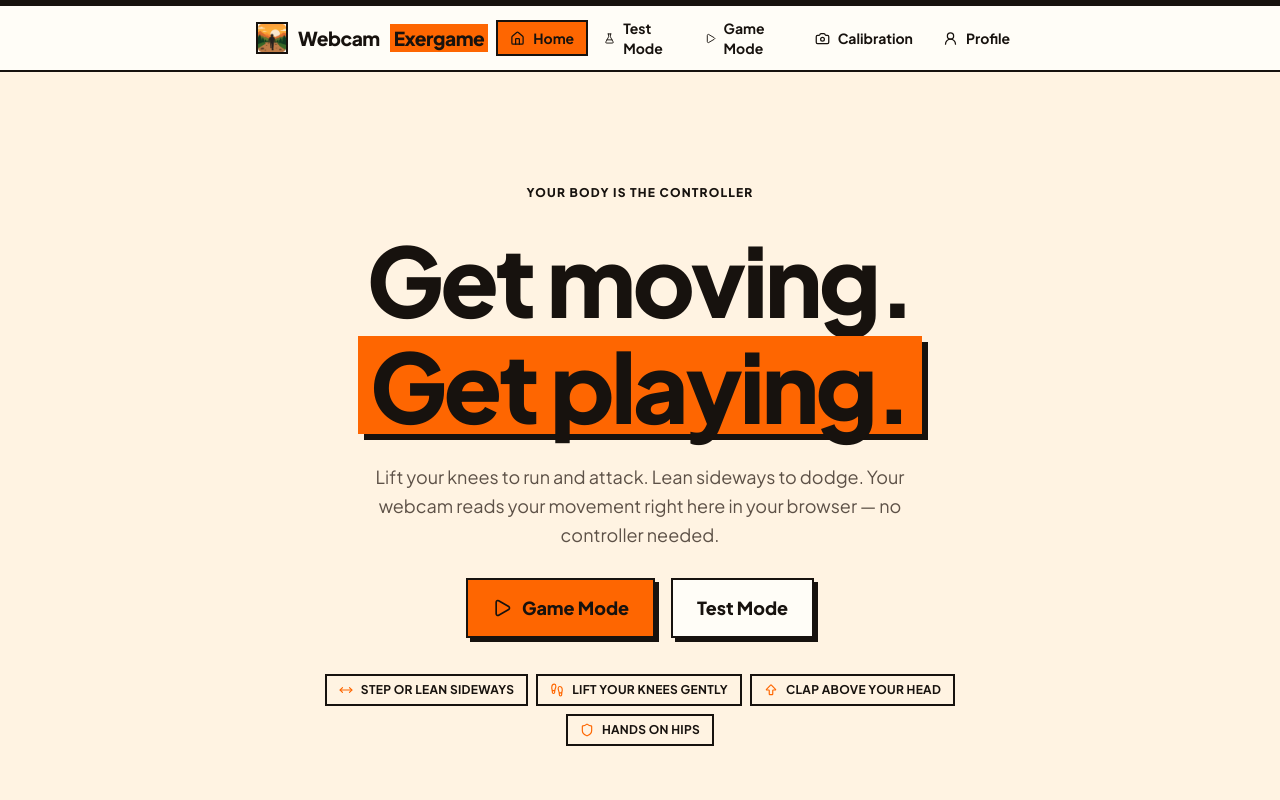
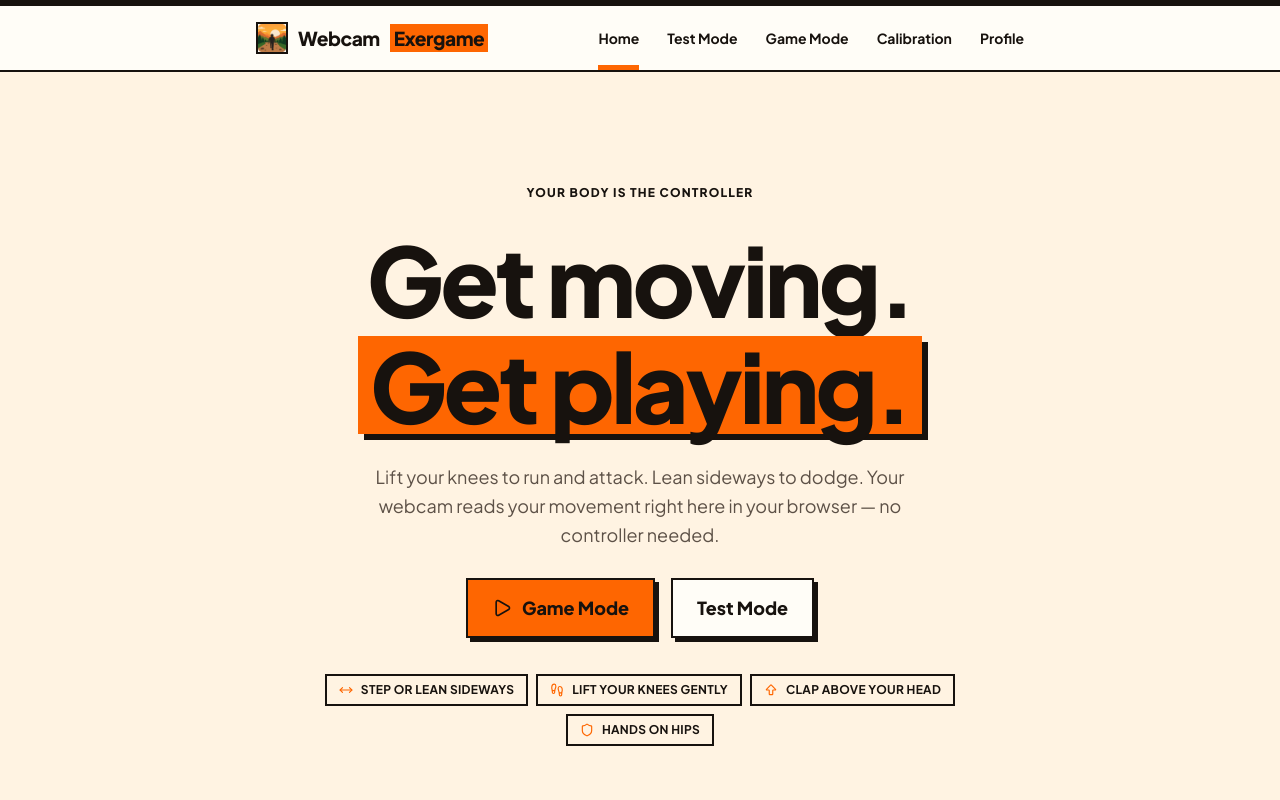
Before and after one commit to Jagaradoz/project-game, a Next.js app: page / in a window 1280 px wide. Shown: the top 800 px of the page. Built offline with nearby package versions, Linux system fonts and the light colour scheme.

Commit message:
refactor(layout): simplify SiteHeader and nav links structure (v2.31.8-alpha.0)

```diff
--- a/package.json
+++ b/package.json
@@ -1,6 +1,6 @@
 {
   "name": "webcam-exercise-game",
-  "version": "2.31.7-alpha.0",
+  "version": "2.31.8-alpha.0",
   "private": true,
   "description": "Webcam-based exercise game website - pose-driven exergame (Next.js frontend)",
   "scripts": {
--- a/src/components/layout/SiteHeader.tsx
+++ b/src/components/layout/SiteHeader.tsx
@@ -6,15 +6,9 @@ import { Menu, X } from 'lucide-react';
 import { useEffect, useRef, useState } from 'react';
 import { SHELL_GUTTER, SHELL_WIDTH } from '@/components/layout/container';
 import { Wordmark } from '@/components/layout/Wordmark';
-import { GAME_NAV, STUDY_NAV, type NavLink, type NavVariant } from '@/components/layout/nav';
+import { NAV_LINKS, type NavLink } from '@/components/layout/nav';
 
-interface SiteHeaderProps {
-  variant?: NavVariant;
-  hasCta?: boolean;
-}
-
-export function SiteHeader({ variant = 'game' }: SiteHeaderProps) {
-  const links = variant === 'study' ? STUDY_NAV : GAME_NAV;
+export function SiteHeader() {
   const pathname = usePathname();
   const [openedAtPath, setOpenedAtPath] = useState<string | null>(null);
   const isMenuOpen = openedAtPath === pathname;
@@ -56,8 +50,8 @@ export function SiteHeader({ variant = 'game' }: SiteHeaderProps) {
     <header className="sticky top-0 z-30 border-t-[6px] border-b-2 border-ink bg-surface">
       <div className={`mx-auto flex h-16 ${SHELL_WIDTH.wide} items-center gap-2 ${SHELL_GUTTER}`}>
         <Wordmark priority />
-        <nav aria-label="Main" className="ml-auto hidden items-center gap-0.5 lg:flex">
-          {links.map((link) => <NavItem key={link.href} link={link} pathname={pathname} />)}
+        <nav aria-label="Main" className="ml-auto hidden h-full items-stretch gap-7 lg:flex">
+          {NAV_LINKS.map((link) => <NavItem key={link.href} link={link} pathname={pathname} />)}
         </nav>
         <button ref={triggerRef} type="button"
           onClick={() => setOpenedAtPath((current) => current === pathname ? null : pathname)}
@@ -70,7 +64,7 @@ export function SiteHeader({ variant = 'game' }: SiteHeaderProps) {
       {isMenuOpen && (
         <div id="mobile-nav" ref={panelRef} className="border-t-2 border-ink bg-surface lg:hidden">
           <nav aria-label="Main" className={`mx-auto flex ${SHELL_WIDTH.wide} flex-col p-3 sm:px-6`}>
-            {links.map((link) => <NavItem key={link.href} link={link} pathname={pathname} isStacked />)}
+            {NAV_LINKS.map((link) => <NavItem key={link.href} link={link} pathname={pathname} isStacked />)}
           </nav>
         </div>
       )}
@@ -80,11 +74,13 @@ export function SiteHeader({ variant = 'game' }: SiteHeaderProps) {
 
 function NavItem({ link, pathname, isStacked }: { link: NavLink; pathname: string; isStacked?: boolean }) {
   const isActive = link.href === '/' ? pathname === '/' : pathname.startsWith(link.href);
-  const Icon = link.icon;
+  const stateClass = isStacked
+    ? (isActive ? 'border-ink bg-primary' : 'border-transparent hover:border-ink hover:bg-elevated')
+    : (isActive ? 'border-b-primary' : 'border-b-transparent hover:border-b-primary-soft');
   return (
     <Link href={link.href} aria-current={isActive ? 'page' : undefined}
-      className={`flex items-center gap-2 rounded-none border-2 font-bold transition-colors ${isStacked ? 'min-h-12 px-3 py-3 text-base' : 'px-3 py-1.5 text-sm'} ${isActive ? 'border-ink bg-primary text-ink' : 'border-transparent text-ink hover:border-ink hover:bg-elevated'}`}>
-      <Icon aria-hidden size={isStacked ? 18 : 15} />{link.label}
+      className={`flex items-center whitespace-nowrap font-bold text-ink transition-colors ${isStacked ? 'min-h-12 border-2 px-3 py-3 text-base' : 'border-b-[5px] pt-[5px] text-sm'} ${stateClass}`}>
+      {link.label}
     </Link>
   );
 }
--- a/src/components/layout/nav.ts
+++ b/src/components/layout/nav.ts
@@ -1,14 +1,10 @@
-import { Camera, FlaskConical, Home, Play, UserRound, type LucideIcon } from 'lucide-react';
+export interface NavLink { href: string; label: string; }
 
-export type NavVariant = 'game' | 'study';
-export interface NavLink { href: string; label: string; icon: LucideIcon; }
-
-/** All retained pages share the same visit-only navigation. */
-export const GAME_NAV: readonly NavLink[] = [
-  { href: '/', label: 'Home', icon: Home },
-  { href: '/test', label: 'Test Mode', icon: FlaskConical },
-  { href: '/play', label: 'Game Mode', icon: Play },
-  { href: '/calibrate', label: 'Calibration', icon: Camera },
-  { href: '/profile', label: 'Profile', icon: UserRound },
+/** Every retained page shares the same visit-only navigation. */
+export const NAV_LINKS: readonly NavLink[] = [
+  { href: '/', label: 'Home' },
+  { href: '/test', label: 'Test Mode' },
+  { href: '/play', label: 'Game Mode' },
+  { href: '/calibrate', label: 'Calibration' },
+  { href: '/profile', label: 'Profile' },
 ];
-export const STUDY_NAV = GAME_NAV;
--- a/src/components/ui/PageShell.tsx
+++ b/src/components/ui/PageShell.tsx
@@ -1,9 +1,8 @@
 import { SiteFooter } from '@/components/layout/SiteFooter';
 import { SiteHeader } from '@/components/layout/SiteHeader';
 import { SHELL_GUTTER, SHELL_WIDTH, type ShellWidth } from '@/components/layout/container';
-import type { NavVariant } from '@/components/layout/nav';
 
-export type { NavVariant, ShellWidth };
+export type { ShellWidth };
 
 interface PageShellProps {
   title: string;
@@ -11,8 +10,6 @@ interface PageShellProps {
   eyebrow?: string;
   /** One line under the heading, saying what this screen is for. */
   subtitle?: string;
-  /** Navigation variant; retained screens share visit-only destinations. */
-  nav?: NavVariant;
   width?: ShellWidth;
   /** Controls that belong to the page, beside its heading. */
   actions?: React.ReactNode;
@@ -28,7 +25,6 @@ export function PageShell({
   title,
   eyebrow,
   subtitle,
-  nav = 'game',
   width = 'prose',
   actions,
   heading = true,
@@ -36,7 +32,7 @@ export function PageShell({
 }: PageShellProps) {
   return (
     <div className="flex min-h-dvh flex-col">
-      <SiteHeader variant={nav} />
+      <SiteHeader />
 
       <main
         className={`mx-auto flex w-full flex-col gap-6 py-8 sm:py-10 ${SHELL_GUTTER} ${SHELL_WIDTH[width]}`}
```
